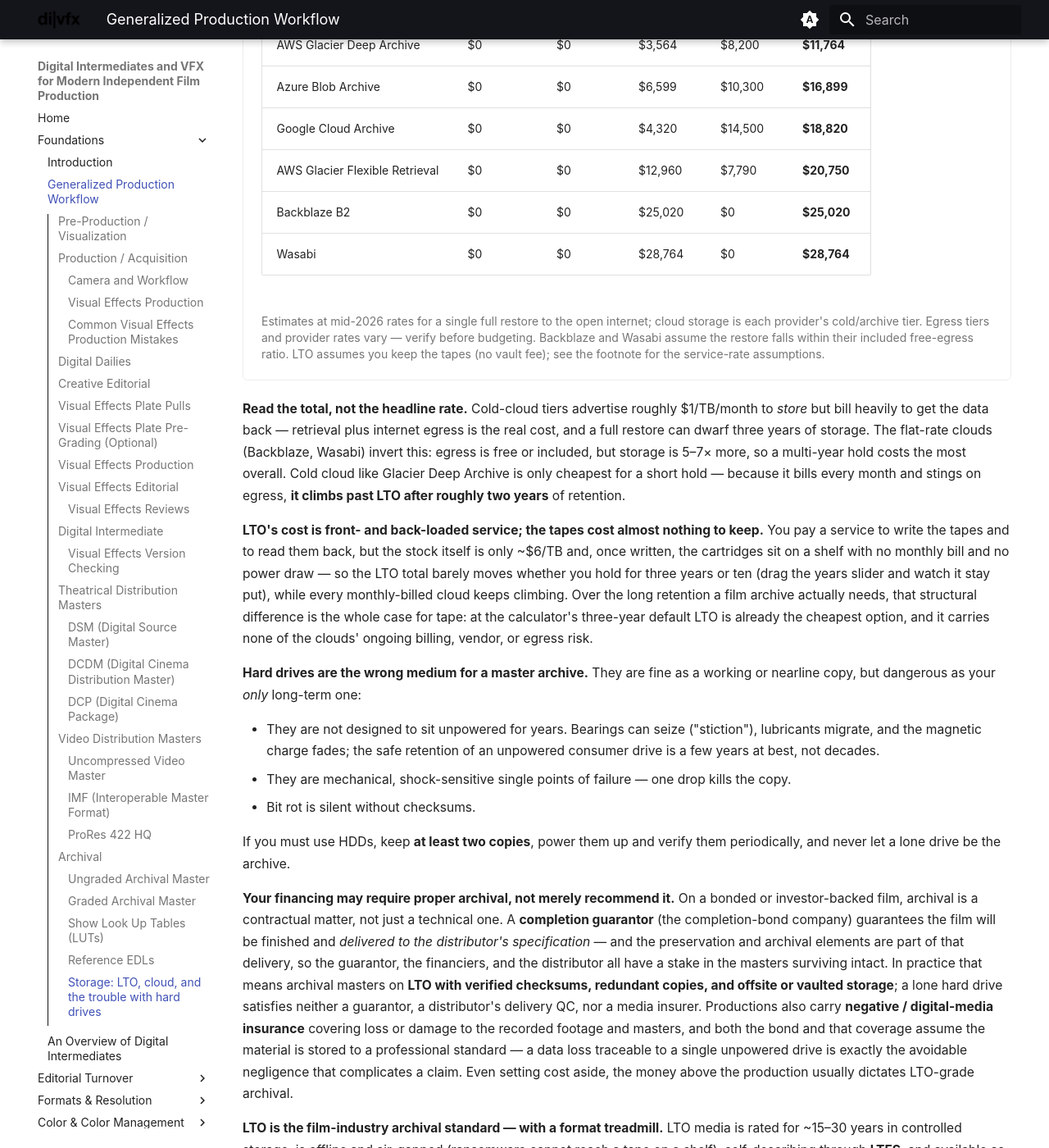
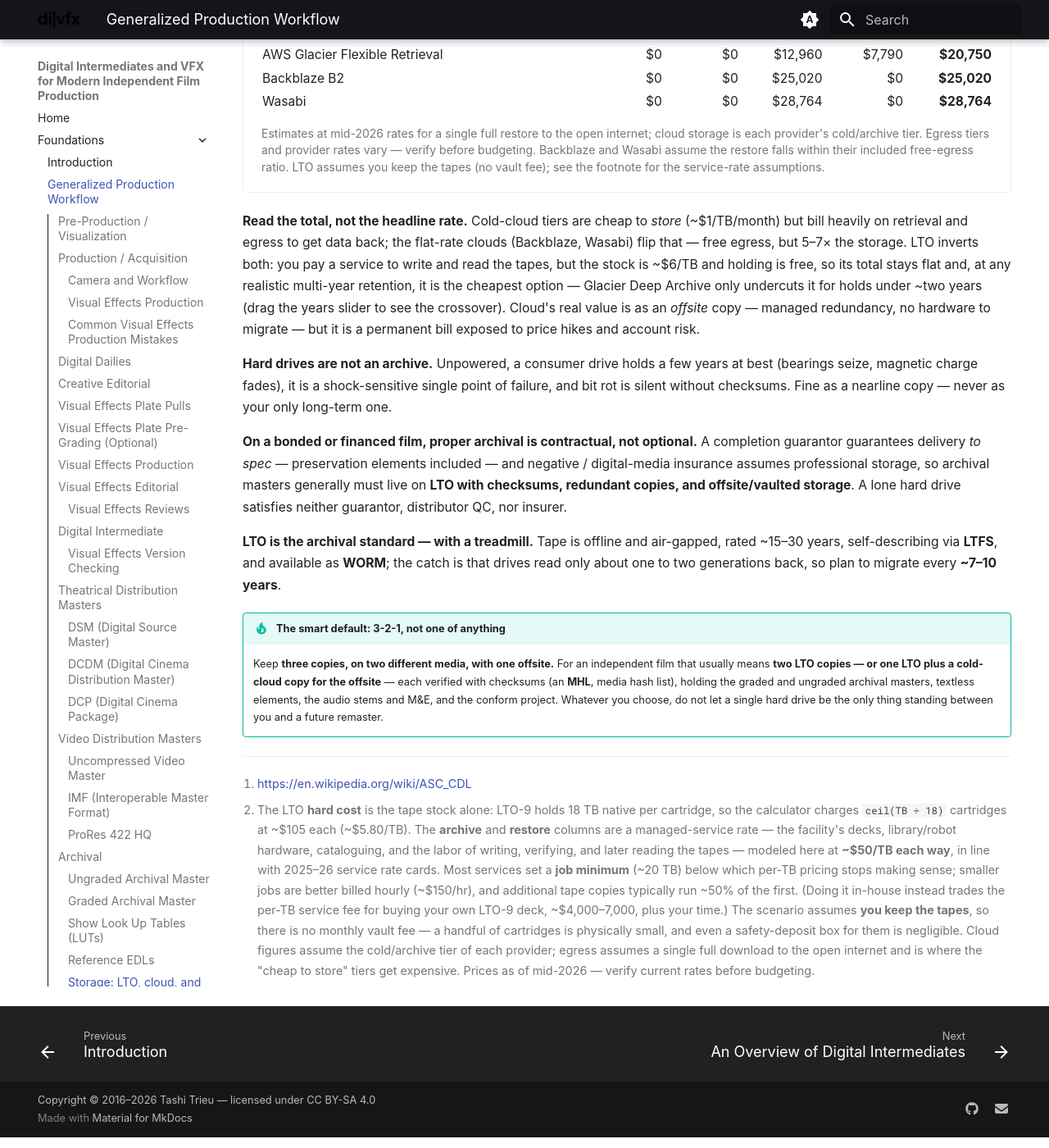
Before and after one commit to tashdor/divfx, an MkDocs documentation site: the page built from docs/production-workflow.md, in a window 1280 px wide and 1400 px high, scrolled down 11619 px. Shown: the whole window at 82% size. Built offline with MkDocs 1.6.1 and Material for MkDocs 9.7.7, drawn with Linux system fonts in a browser that asks for light colours; the version menu is left out; some of the changed text lies outside the part shown.

Commit message:
Archival calc: fix stray table scrollbar; condense the explanatory text
- Give the table a class (ac-t) so it escapes Material's table:not([class]) rule, which
  forces display:inline-block + overflow:auto and produced a redundant horizontal scrollbar
- Condense the six paragraphs below the table into four tight ones (cost structure, HDD,
  bond/insurance, LTO standard) keeping the 3-2-1 tip as the takeaway

Co-Authored-By: Claude Opus 4.8 <noreply@anthropic.com>

```diff
--- a/docs/production-workflow.md
+++ b/docs/production-workflow.md
@@ -540,7 +540,7 @@ not a quote: cloud rates and egress tiers change often, and the LTO figures sepa
     </div>
   </div>
   <div class="ac-scroll">
-    <table>
+    <table class="ac-t">
       <thead><tr><th>Option</th><th>Hard costs</th><th>Archive</th><th>Storage</th><th>Restore</th><th>Total</th></tr></thead>
       <tbody id="ac-body"></tbody>
     </table>
@@ -610,59 +610,28 @@ not a quote: cloud rates and egress tiers change often, and the LTO figures sepa
     is where the "cheap to store" tiers get expensive. Prices as of mid-2026 — verify current rates
     before budgeting.
 
-**Read the total, not the headline rate.** Cold-cloud tiers advertise roughly $1/TB/month to *store*
-but bill heavily to get the data back — retrieval plus internet egress is the real cost, and a full
-restore can dwarf three years of storage. The flat-rate clouds (Backblaze, Wasabi) invert this: egress
-is free or included, but storage is 5–7× more, so a multi-year hold costs the most overall. Cold cloud
-like Glacier Deep Archive is only cheapest for a short hold — because it bills every month and stings
-on egress, **it climbs past LTO after roughly two years** of retention.
+**Read the total, not the headline rate.** Cold-cloud tiers are cheap to *store* (~$1/TB/month) but
+bill heavily on retrieval and egress to get data back; the flat-rate clouds (Backblaze, Wasabi) flip
+that — free egress, but 5–7× the storage. LTO inverts both: you pay a service to write and read the
+tapes, but the stock is ~$6/TB and holding is free, so its total stays flat and, at any realistic
+multi-year retention, it is the cheapest option — Glacier Deep Archive only undercuts it for holds under
+~two years (drag the years slider to see the crossover). Cloud's real value is as an *offsite* copy —
+managed redundancy, no hardware to migrate — but it is a permanent bill exposed to price hikes and
+account risk.
 
-**LTO's cost is front- and back-loaded service; the tapes cost almost nothing to keep.** You pay a
-service to write the tapes and to read them back, but the stock itself is only ~$6/TB and, once
-written, the cartridges sit on a shelf with no monthly bill and no power draw — so the LTO total barely
-moves whether you hold for three years or ten (drag the years slider and watch it stay put), while
-every monthly-billed cloud keeps climbing. Over the long retention a film archive actually needs, that
-structural difference is the whole case for tape: at the calculator's three-year default LTO is already
-the cheapest option, and it carries none of the clouds' ongoing billing, vendor, or egress risk.
+**Hard drives are not an archive.** Unpowered, a consumer drive holds a few years at best (bearings
+seize, magnetic charge fades), it is a shock-sensitive single point of failure, and bit rot is silent
+without checksums. Fine as a nearline copy — never as your only long-term one.
 
-**Hard drives are the wrong medium for a master archive.** They are fine as a working or nearline
-copy, but dangerous as your *only* long-term one:
+**On a bonded or financed film, proper archival is contractual, not optional.** A completion guarantor
+guarantees delivery *to spec* — preservation elements included — and negative / digital-media insurance
+assumes professional storage, so archival masters generally must live on **LTO with checksums,
+redundant copies, and offsite/vaulted storage**. A lone hard drive satisfies neither guarantor,
+distributor QC, nor insurer.
 
-- They are not designed to sit unpowered for years. Bearings can seize ("stiction"), lubricants
-  migrate, and the magnetic charge fades; the safe retention of an unpowered consumer drive is a few
-  years at best, not decades.
-- They are mechanical, shock-sensitive single points of failure — one drop kills the copy.
-- Bit rot is silent without checksums.
-
-If you must use HDDs, keep **at least two copies**, power them up and verify them periodically, and
-never let a lone drive be the archive.
-
-**Your financing may require proper archival, not merely recommend it.** On a bonded or
-investor-backed film, archival is a contractual matter, not just a technical one. A **completion
-guarantor** (the completion-bond company) guarantees the film will be finished and *delivered to the
-distributor's specification* — and the preservation and archival elements are part of that delivery, so
-the guarantor, the financiers, and the distributor all have a stake in the masters surviving intact. In
-practice that means archival masters on **LTO with verified checksums, redundant copies, and offsite or
-vaulted storage**; a lone hard drive satisfies neither a guarantor, a distributor's delivery QC, nor a
-media insurer. Productions also carry **negative / digital-media insurance** covering loss or damage to
-the recorded footage and masters, and both the bond and that coverage assume the material is stored to
-a professional standard — a data loss traceable to a single unpowered drive is exactly the avoidable
-negligence that complicates a claim. Even setting cost aside, the money above the production usually
-dictates LTO-grade archival.
-
-**LTO is the film-industry archival standard — with a format treadmill.** LTO media is rated for
-~15–30 years in controlled storage, is offline and air-gapped (ransomware cannot reach a tape on a
-shelf), self-describing through **LTFS**, and available as write-once **WORM**. The catch: LTO drives
-read only about one to two generations back (an LTO-9 drive reads LTO-8 and 9 only), and the roadmap
-keeps advancing, so plan to **migrate to a newer generation roughly every 7–10 years**, before the
-drive generation you own goes unsupported.
-
-**Cloud's strength is offsite; its risks are ongoing.** Cold cloud (Glacier Deep Archive is the
-cost-competitive one) gives geographic redundancy and very high durability with no hardware to own or
-migrate — the provider handles that. But it is a permanent operating cost, exposed to price hikes
-(Backblaze and Wasabi both raised rates in 2026) and to vendor and account risk (a lapsed card or a
-closed account can mean lost data), and a full 100 TB restore is a large, slow, sometimes costly
-download. Model the egress cost *and* the transfer time before you depend on it.
+**LTO is the archival standard — with a treadmill.** Tape is offline and air-gapped, rated ~15–30
+years, self-describing via **LTFS**, and available as **WORM**; the catch is that drives read only
+about one to two generations back, so plan to migrate every **~7–10 years**.
 
 !!! tip "The smart default: 3-2-1, not one of anything"
     Keep **three copies, on two different media, with one offsite.** For an independent film that
```
